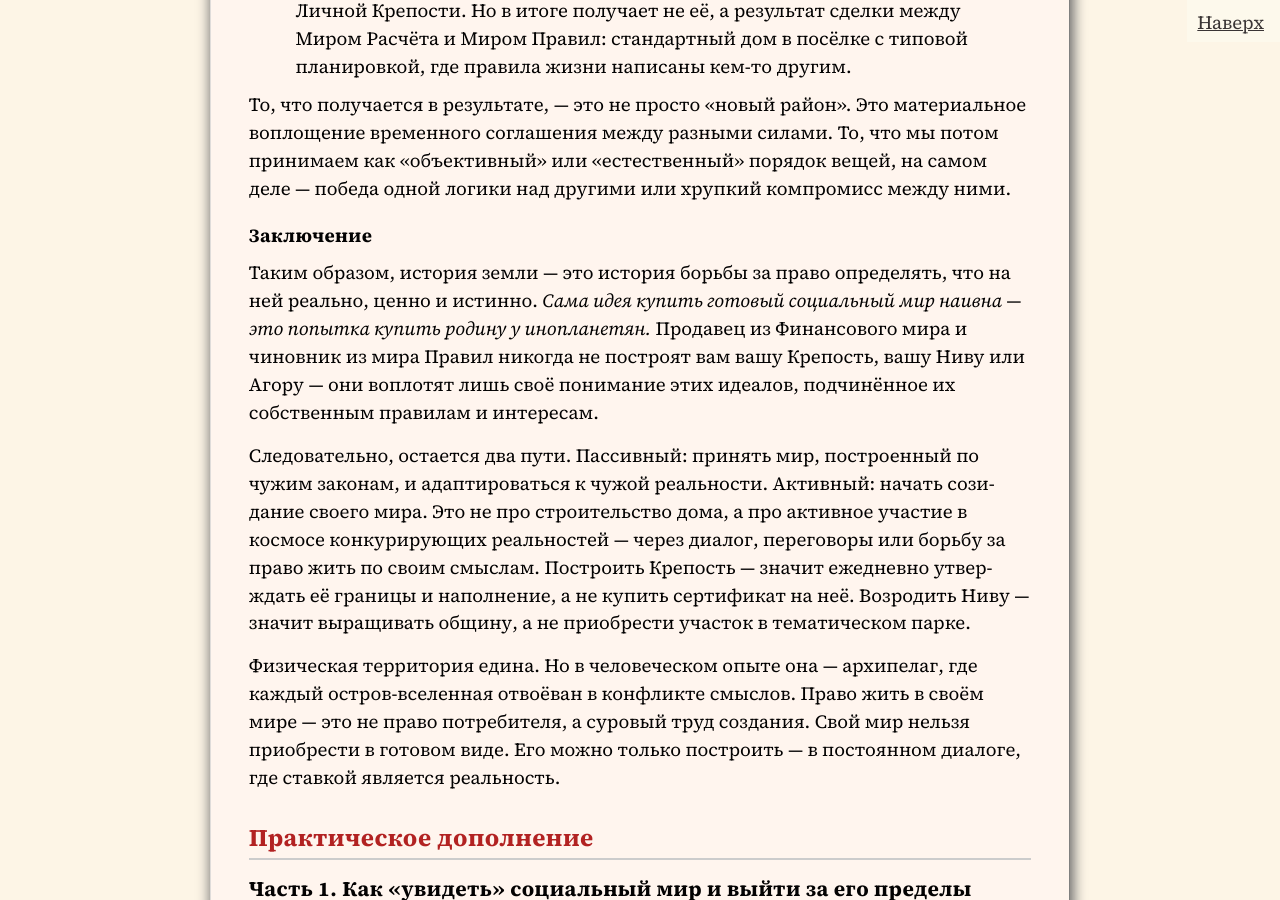
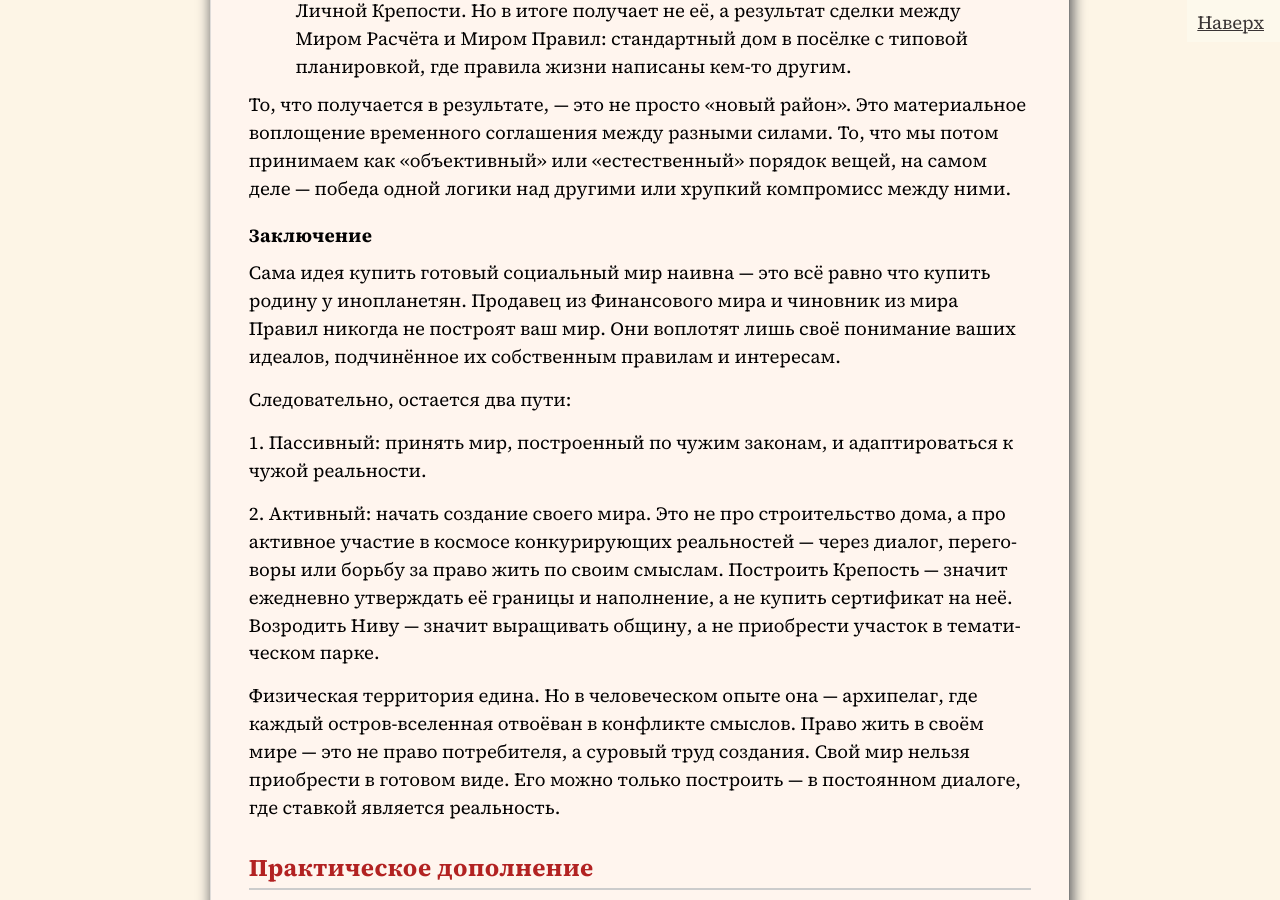
Before and after one commit to SergSi/land-use-art, a Jekyll site: the page built from _posts/2025-12-12-mir.md, in a window 1280 px wide and 900 px high, scrolled down 2506 px. Built offline with Jekyll 4.4.1, drawn with Linux system fonts in a browser that asks for light colours; some web fonts are replaced.

Commit message:
Update 2025-12-12-mir.md

```diff
--- a/_posts/2025-12-12-mir.md
+++ b/_posts/2025-12-12-mir.md
@@ -31,9 +31,13 @@ class: article
 
 #### Заключение
 
-Таким образом, история земли — это история борьбы за право определять, что на ней реально, ценно и истинно. *Сама идея купить готовый социальный мир наивна — это попытка купить родину у инопланетян.* Продавец из Финансового мира и чиновник из мира Правил никогда не построят вам вашу Крепость, вашу Ниву или Агору — они воплотят лишь своё понимание этих идеалов, подчинённое их собственным правилам и интересам.
+Сама идея купить готовый социальный мир наивна — это всё равно что купить родину у инопланетян. Продавец из Финансового мира и чиновник из мира Правил никогда не построят ваш мир. Они воплотят лишь своё понимание ваших идеалов, подчинённое их собственным правилам и интересам.
 
-Следовательно, остается два пути. Пассивный: принять мир, построенный по чужим законам, и адаптироваться к чужой реальности. Активный: начать созидание своего мира. Это не про строительство дома, а про активное участие в космосе конкурирующих реальностей — через диалог, переговоры или борьбу за право жить по своим смыслам. Построить Крепость — значит ежедневно утверждать её границы и наполнение, а не купить сертификат на неё. Возродить Ниву — значит выращивать общину, а не приобрести участок в тематическом парке.
+Следовательно, остается два пути:
+
+1\. Пассивный: принять мир, построенный по чужим законам, и адаптироваться к чужой реальности.
+
+2\. Активный: начать создание своего мира. Это не про строительство дома, а про активное участие в космосе конкурирующих реальностей — через диалог, переговоры или борьбу за право жить по своим смыслам. Построить Крепость — значит ежедневно утверждать её границы и наполнение, а не купить сертификат на неё. Возродить Ниву — значит выращивать общину, а не приобрести участок в тематическом парке.
 
 Физическая территория едина. Но в человеческом опыте она — архипелаг, где каждый остров-вселенная отвоёван в конфликте смыслов. Право жить в своём мире — это не право потребителя, а суровый труд создания. Свой мир нельзя приобрести в готовом виде. Его можно только построить — в постоянном диалоге, где ставкой является реальность.
 
```
